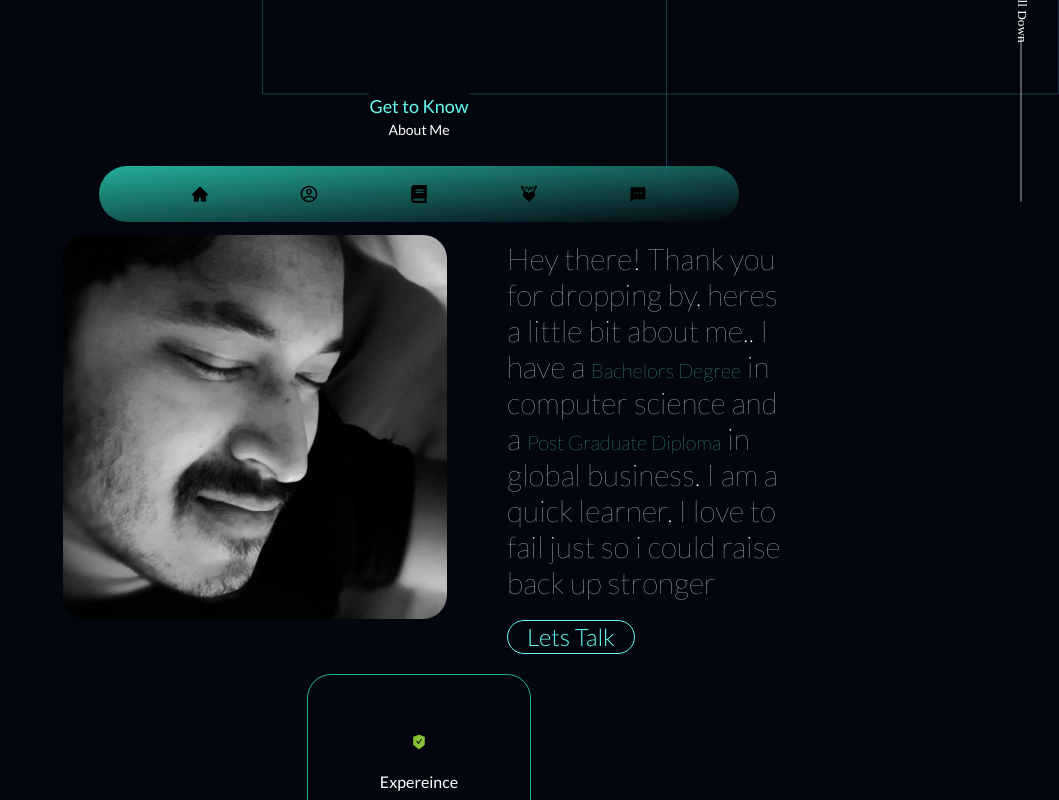
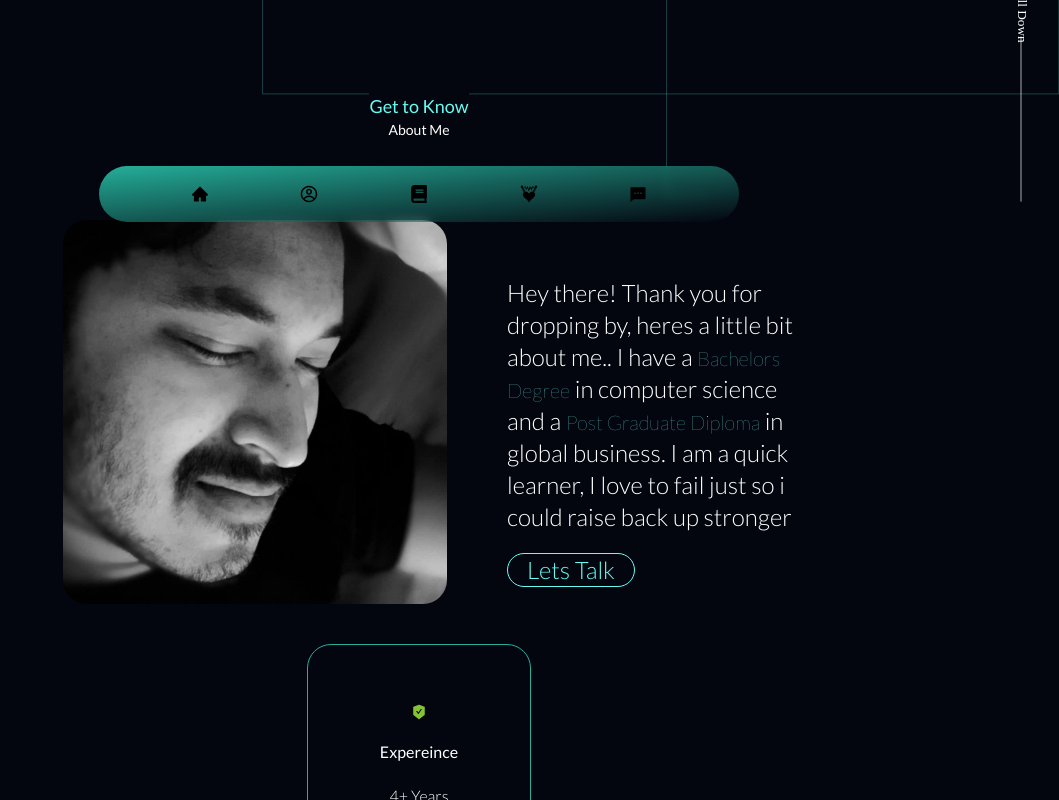
Before and after one commit to S550Stang/portfolio, a React (Create React App) app in the folder client/: page / in a window 1280 px wide. Shown: the part 570-1370 px from the top of the page, without its empty margins (221-1280 px from the left). Built offline with nearby package versions, Linux system fonts and the light colour scheme.

Commit message:
trail and error

```diff
--- a/client/src/AboutmePage/AboutMeDescription/index.jsx
+++ b/client/src/AboutmePage/AboutMeDescription/index.jsx
@@ -34,7 +34,7 @@ export default function AboutMeDescription() {
     >
       <ImagePage />
       <div className="flex flex-col justify-center items-center md:flex-col  md:justify-center md:items-start lg:p-5 2xl:p-10 2xl:mr-10  lg:mt-10 2xl:mt-0  font-Lato">
-        <p className="inline-block w-48 lg:w-60 xl:w-72 2xl:w-96   mt-10 md:mt-0   text-lg sm:text-lg md:text-sm lg:text-xl xl:text-3xl xl:font-thin 2xl:text-3xl  font-light text-white text-center md:text-left leading-5">
+        <p className="inline-block w-48 lg:w-60 xl:w-72 2xl:w-96   mt-10 md:mt-0 lg:mt-0 xl:mt-0 2xl:mt-0  text-lg sm:text-lg md:text-sm lg:text-xl xl:text-2xl 2xl:text-3xl  font-light text-white text-center md:text-left leading-5">
           Hey there! Thank you for dropping by, heres a little bit about me.. I
           have a{" "}
           <strong className="text-lg sm:text-lg md:text-sm lg:text-xl xl:font-thin 2xl:text-3xl font-normal text-[#66FCF1]">
```
